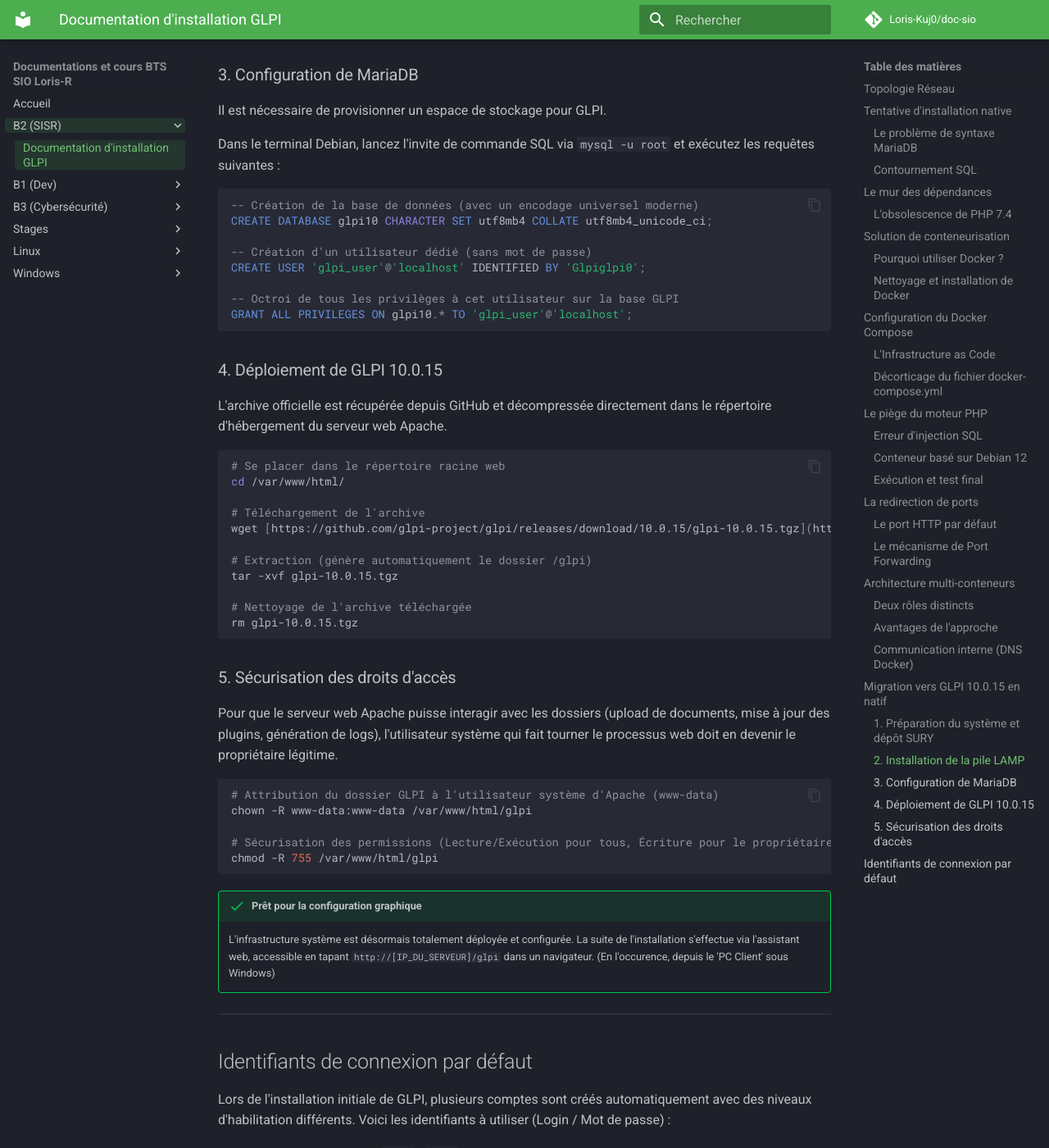
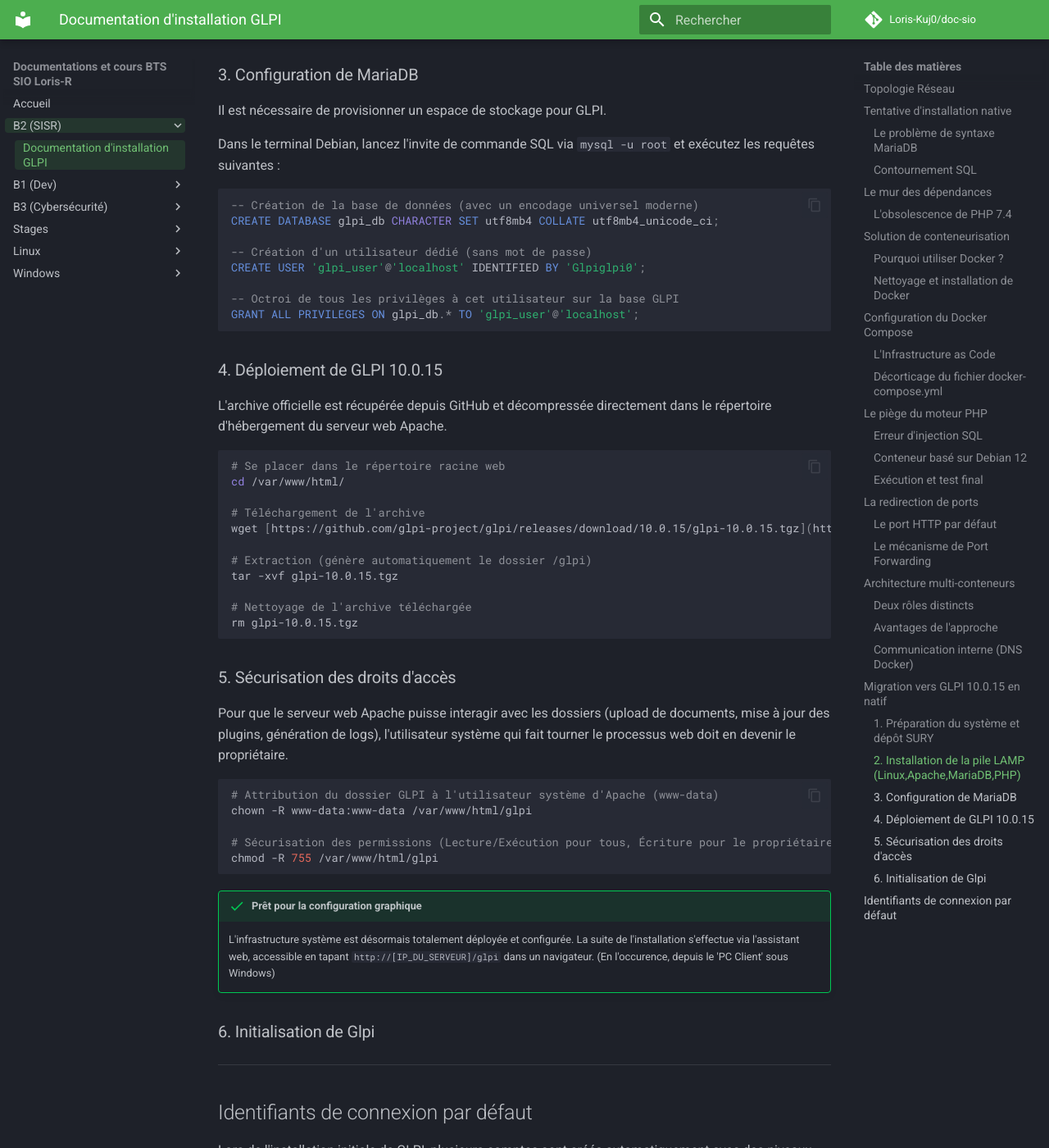
Before and after one commit to Loris-Kuj0/doc-sio, an MkDocs documentation site: the page built from docs/InstallationGLPI.md, in a window 1280 px wide and 1400 px high, scrolled down 9497 px. Shown: the whole window at 82% size. Built offline with MkDocs 1.6.1 and Material for MkDocs 9.7.7, drawn with Linux system fonts in a browser that asks for light colours; comment, search, counter and statistics services are not loaded; some of the changed text lies outside the part shown.

Commit message:
Doc Gllpi 4

````diff
--- a/docs/InstallationGLPI.md
+++ b/docs/InstallationGLPI.md
@@ -341,7 +341,7 @@
 ```
 * **Effet :** Autorise le gestionnaire APT à télécharger des paquets fiables depuis un serveur externe spécialisé dans le maintien des dernières versions de PHP.
 
-### 2. Installation de la pile LAMP
+### 2. Installation de la pile LAMP (Linux,Apache,MariaDB,PHP)
 
 Nous procédons à l'installation du serveur web, du moteur de base de données, et de l'interpréteur PHP accompagné de tous les modules requis par l'application.
 
@@ -363,13 +363,13 @@
 
 ```sql
 -- Création de la base de données (avec un encodage universel moderne)
-CREATE DATABASE glpi10 CHARACTER SET utf8mb4 COLLATE utf8mb4_unicode_ci;
+CREATE DATABASE glpi_db CHARACTER SET utf8mb4 COLLATE utf8mb4_unicode_ci;
 
 -- Création d'un utilisateur dédié (sans mot de passe)
 CREATE USER 'glpi_user'@'localhost' IDENTIFIED BY 'Glpiglpi0';
 
 -- Octroi de tous les privilèges à cet utilisateur sur la base GLPI
-GRANT ALL PRIVILEGES ON glpi10.* TO 'glpi_user'@'localhost';
+GRANT ALL PRIVILEGES ON glpi_db.* TO 'glpi_user'@'localhost';
 
 ```
 
@@ -394,7 +394,7 @@
 
 ### 5. Sécurisation des droits d'accès
 
-Pour que le serveur web Apache puisse interagir avec les dossiers (upload de documents, mise à jour des plugins, génération de logs), l'utilisateur système qui fait tourner le processus web doit en devenir le propriétaire légitime.
+Pour que le serveur web Apache puisse interagir avec les dossiers (upload de documents, mise à jour des plugins, génération de logs), l'utilisateur système qui fait tourner le processus web doit en devenir le propriétaire.
 
 ```bash
 # Attribution du dossier GLPI à l'utilisateur système d'Apache (www-data)
@@ -407,7 +407,7 @@
 !!! success "Prêt pour la configuration graphique"
     L'infrastructure système est désormais totalement déployée et configurée. La suite de l'installation s'effectue via l'assistant web, accessible en tapant `http://[IP_DU_SERVEUR]/glpi` dans un navigateur. (En l'occurence, depuis le 'PC Client' sous Windows)
 
-
+### 6. Initialisation de Glpi
 
 ---
 
````
